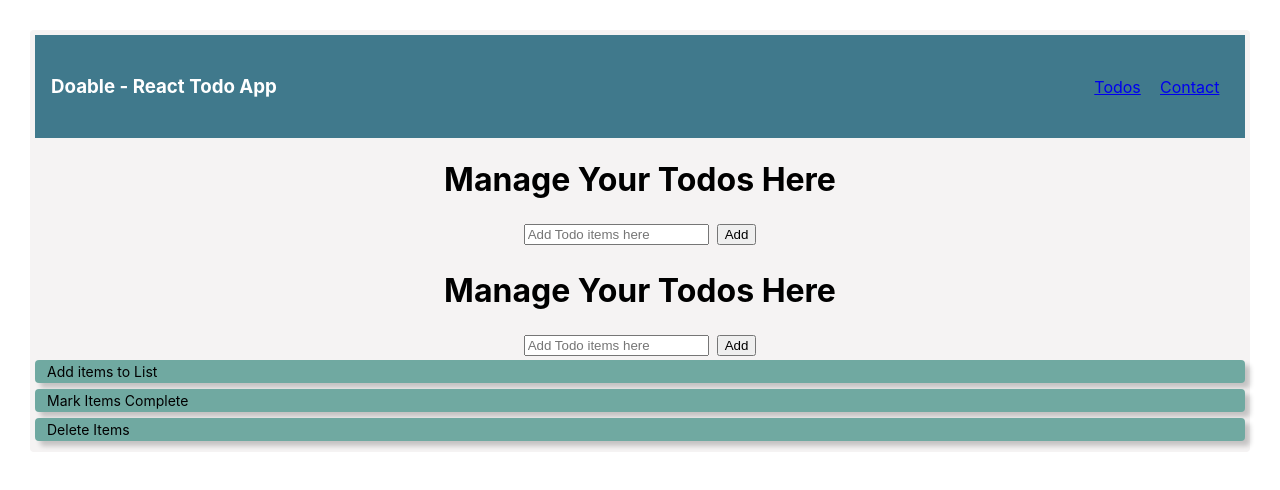
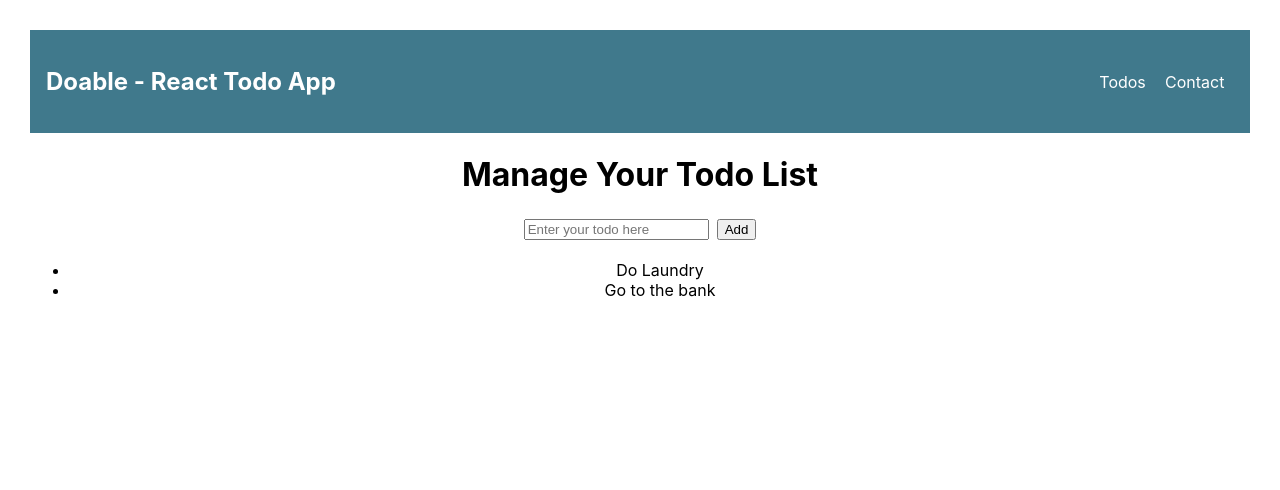
Before and after one commit to MateoNav53/Doable, a React (Create React App) app: page /contact in a window 1280 px wide. Shown: the top 490 px of the page. Built offline with nearby package versions, Linux system fonts and the light colour scheme.

Commit message:
started code from scratch, commented out old code

```diff
--- a/src/App.js
+++ b/src/App.js
@@ -6,49 +6,86 @@ import { BrowserRouter as Router, HashRouter, Switch, Route } from 'react-router
 import TodoForm from './components/TodoForm';
 import { v4 as uuidv4 } from 'uuid';
 
+function App(){
+  const [newTodo, setNewTodo] = useState('')
+  const [todos, setTodos] = useState([])
 
-const Todo = ({ todo }) => <div className="todo">{todo.text}</div>;
+  function handleInputChange(e){
+    e.preventDefault();
+    setNewTodo(e.target.value)
+  }
 
-function App() {
-  const [todoItem, setTodoItem] = useState([
-    {
-      text: "Add items to List"
-    },
-    {
-      text: "Mark Items Complete"
-    },
-    {
-      text: "Delete Items"
-    },
-  ])
-
-  const addTodo = text => {
-    const newTodos = [...todoItem, {text}]
-    setTodoItem(newTodos);
-  };
+  function handleNewTodo(e){
+    e.preventDefault();
+    setNewTodo(e.target.value)
+    console.log(newTodo)
+  }
 
   return (
-    <HashRouter>
+    // <HashRouter>
       <div className="App">
-        <div className="todo-list">
-          <Nav />
-          <Switch>
-            <Route path="/" exact component={TodoForm} />
-            <Route path="/contact" component={Contact} />
-          </Switch>
-          <TodoForm addTodo={addTodo} />
-          {todoItem.map((todo, index) => (
-            <Todo
-            key={index}
-            index={index}
-            todo={todo}
-            />
-          ))}
-        </div>
+      {/* <Switch>
+         <Route path="/" exact component={App} />
+         <Route path="/contact" component={Contact} />
+    </Switch> */}
+        <Nav />
+        <h1>Manage Your Todo List</h1>
+        <form onSubmit={handleNewTodo}>
+          <input className="todo-form" placeholder="Enter your todo here" onChange={handleInputChange} />
+          <button className="todo-form" type="submit">Add</button>
+          <ul>
+            <li>Do Laundry</li>
+            <li>Go to the bank</li>
+          </ul>
+        </form>
       </div>
-    </HashRouter>
+    // </HashRouter>
 
-  );
+  )
 }
 
+// const Todo = ({ todo }) => <div className="todo">{todo.text}</div>;
+
+// function App() {
+// const [todoItem, setTodoItem] = useState([
+//   {
+//     text: "Add items to List"
+//   },
+//   {
+//     text: "Mark Items Complete"
+//   },
+//   {
+//     text: "Delete Items"
+//   },
+// ])
+
+// const addTodo = text => {
+//   const newTodos = [...todoItem, {text}]
+//   setTodoItem(newTodos);
+// };
+
+// return (
+//   <HashRouter>
+//     <div className="App">
+//       <div className="todo-list">
+//         <Nav />
+//         <Switch>
+//           <Route path="/" exact component={TodoForm} />
+//           <Route path="/contact" component={Contact} />
+//         </Switch>
+//         <TodoForm addTodo={addTodo} />
+//         {todoItem.map((todo, index) => (
+//           <Todo
+//           key={index}
+//           index={index}
+//           todo={todo}
+//           />
+//         ))}
+//       </div>
+//     </div>
+//   </HashRouter>
+
+// );
+
+
 export default App;
--- a/src/components/Nav.js
+++ b/src/components/Nav.js
@@ -5,14 +5,14 @@ import {Link} from 'react-router-dom';
 function Nav() {
   return (
       <nav className="navbar">
-        <h3>Doable - React Todo App</h3>
+          <h2>Doable - React Todo App</h2>
           <ul className="nav-links">
-            <Link to='/'>
+              {/* <Link to='/'> */}
                   <li>Todos</li>
-            </Link>
-            <Link to='/contact'>
+              {/* </Link> */}
+              {/* <Link to='/contact'> */}
                   <li>Contact</li>
-            </Link>
+              {/* </Link> */}
           </ul>
       </nav>
   );
```
Lines whose indentation alone changed are shown as unchanged.
